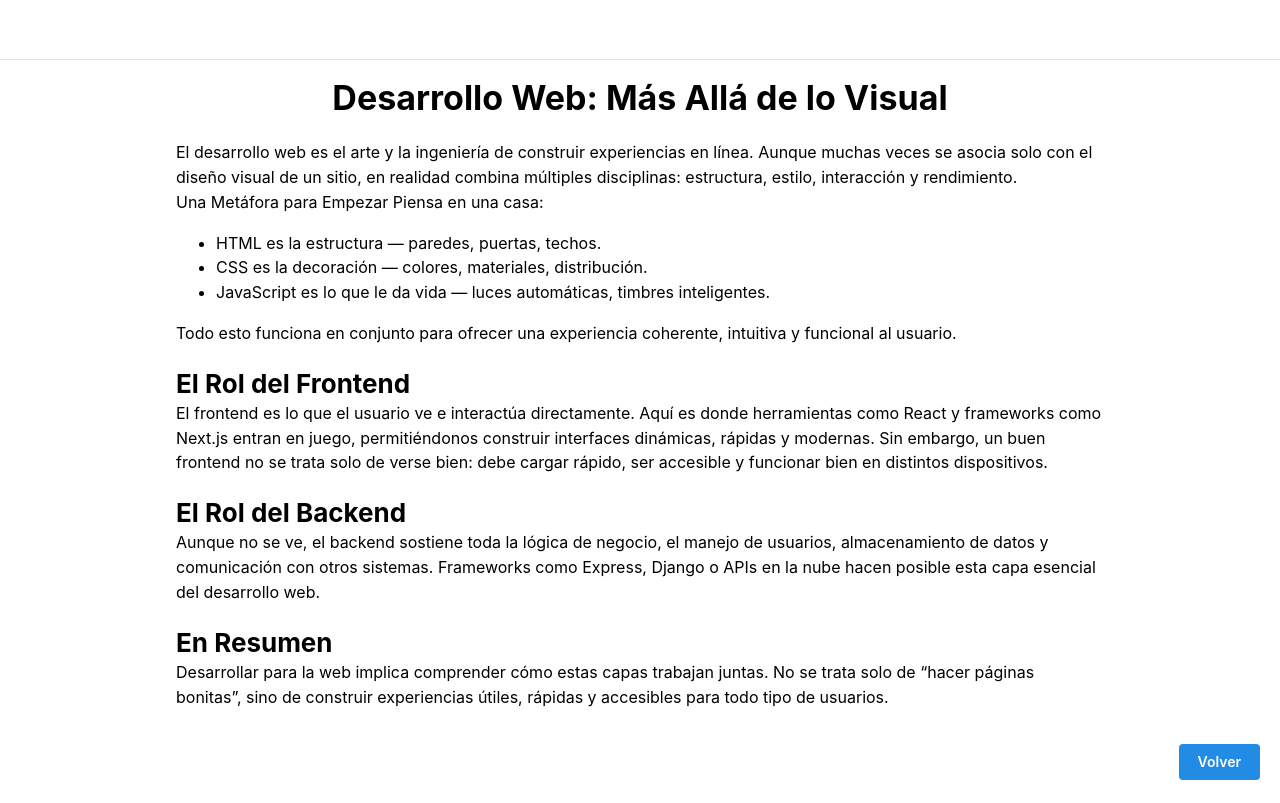
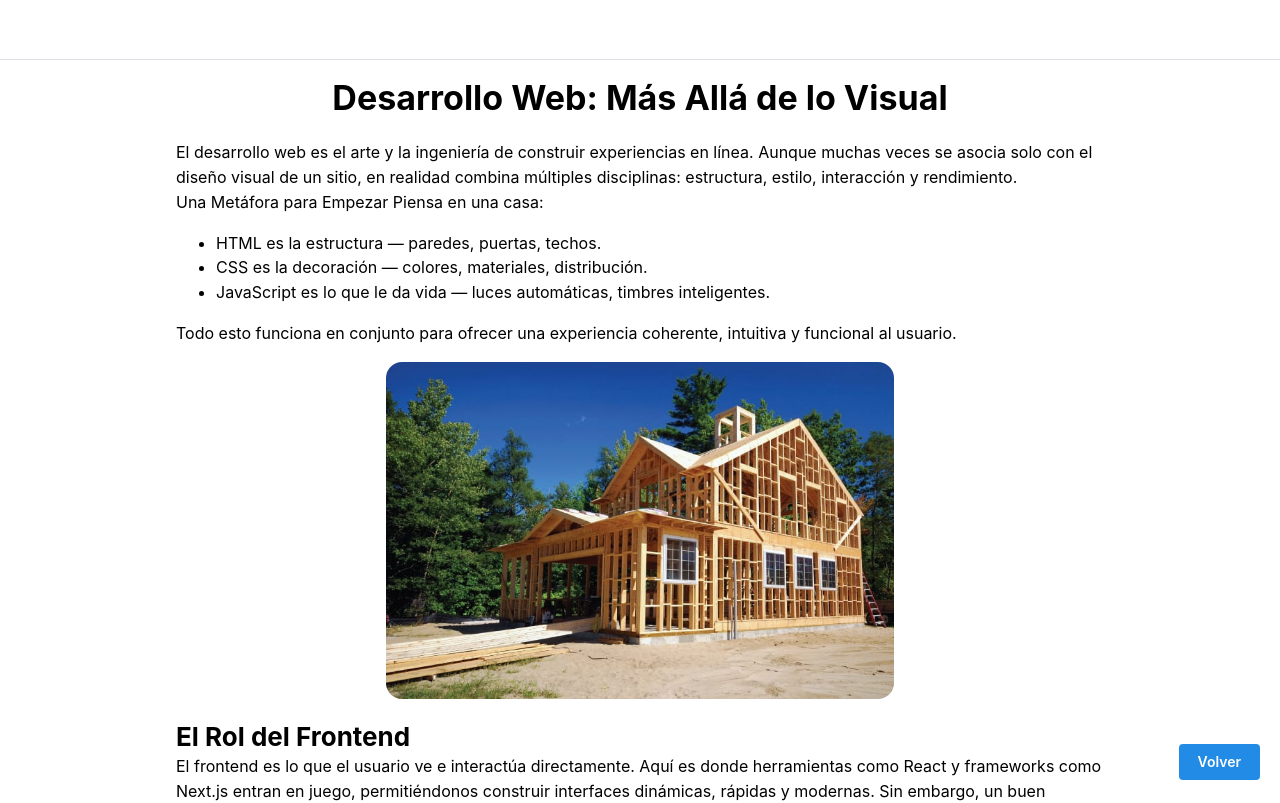
Before and after one commit to AndresCRamos/PersonaOrdenadorLab1, a Next.js app: page /post/web-dev in a window 1280 px wide. Shown: the top 803 px of the page. Built offline with nearby package versions, Linux system fonts and the light colour scheme.

Commit message:
Add image to Web Dev blog entry

```diff
--- a/app/post/web-dev/page.tsx
+++ b/app/post/web-dev/page.tsx
@@ -1,6 +1,6 @@
 import BlogEntryLayout from "@/components/BlogEntryLayout/BlogEntryLayout";
 import Section from "@/components/Section/Section";
-import { Text } from "@mantine/core";
+import { Container, Image, Text } from "@mantine/core";
 
 const HTMLBlog = () => (
   <BlogEntryLayout title="Desarrollo Web: Más Allá de lo Visual">
@@ -25,10 +25,9 @@ const HTMLBlog = () => (
         Todo esto funciona en conjunto para ofrecer una experiencia coherente,
         intuitiva y funcional al usuario.
       </Text>
-      {/* TODO: Search image Imagen sugerida Descripción: Una ilustración
-      comparativa de una casa en construcción con etiquetas sobre partes del
-      HTML, CSS y JS, representando cómo cada capa contribuye al resultado
-      final. */}
+      <Container size={"xs"} pt={"md"}>
+        <Image src={"/build.jpg"} alt="" radius={"lg"} />
+      </Container>
     </Section>
     <Section title="El Rol del Frontend" order={2}>
       <Text>
```
Also changed, not shown: public/build.jpg (added).
